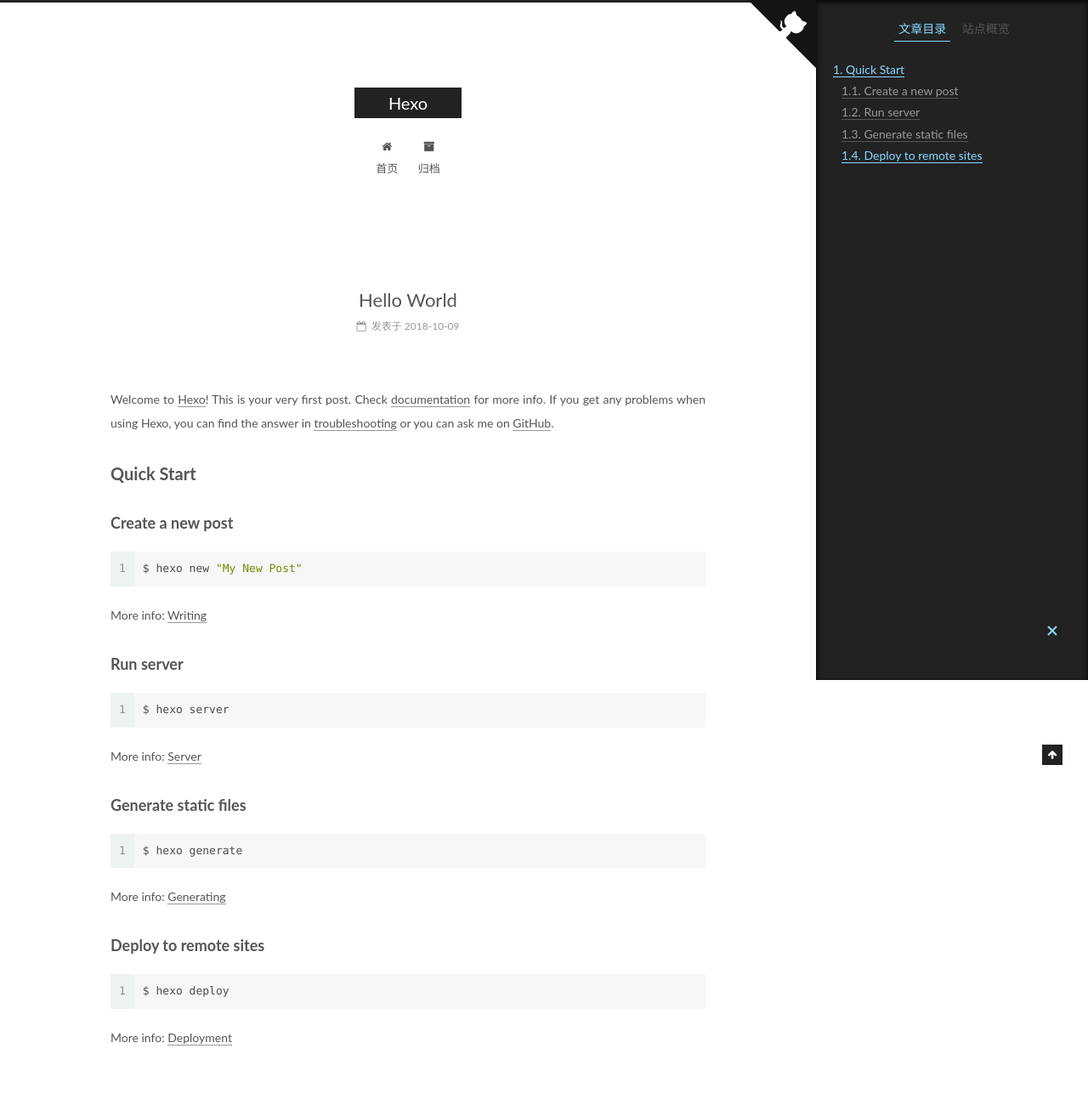
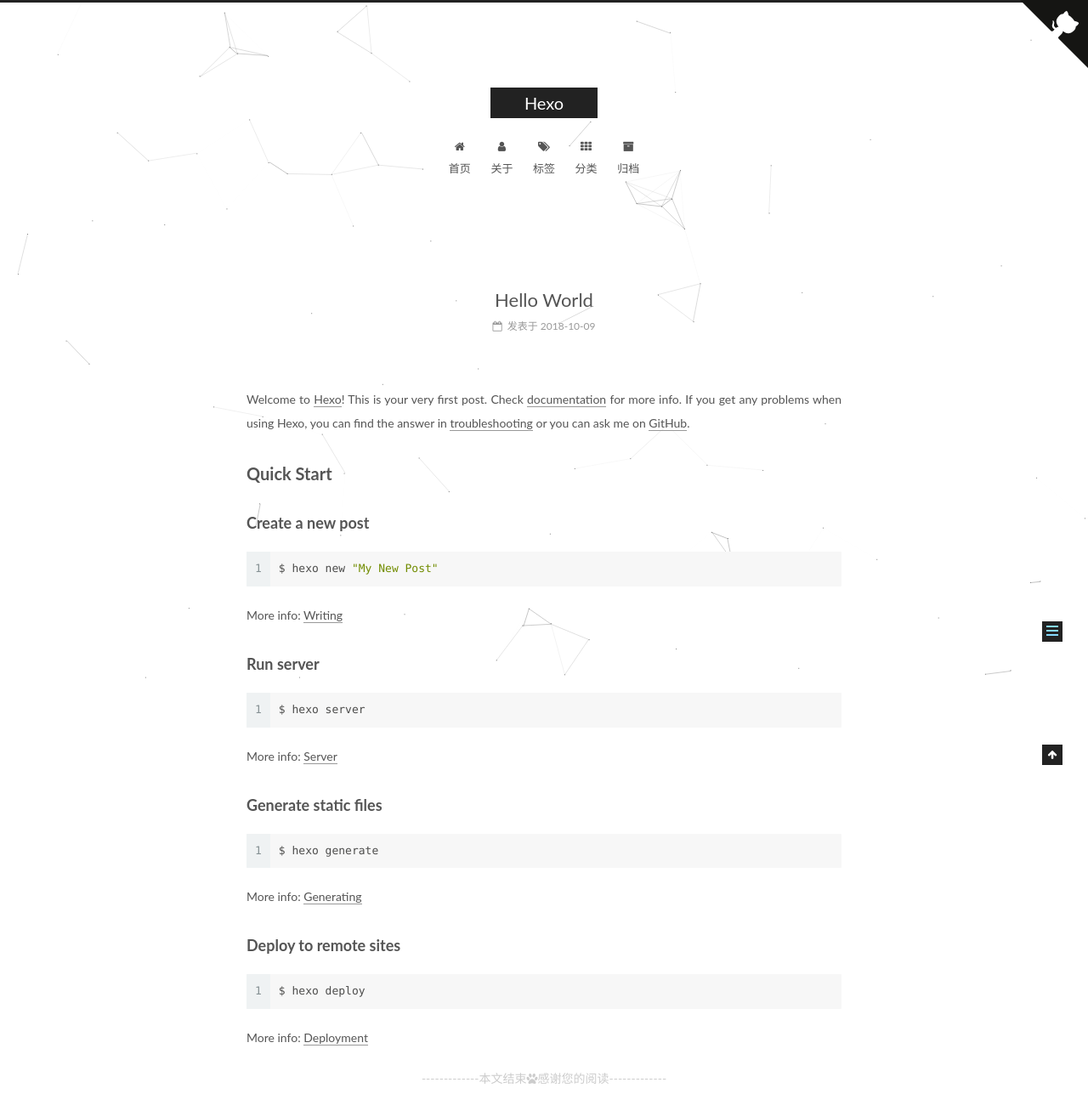
Before and after one commit to ltz150/ltz150.github.io, a plain HTML site: page 2018/10/09/hello-world/index.html in a window 1280 px wide. Shown: the top 1300 px of the page at 85% size. Drawn offline with Linux system fonts and the light colour scheme.

Commit message:
Site updated: 2018-10-17 01:14:42

```diff
--- a/2018/10/09/hello-world/index.html
+++ b/2018/10/09/hello-world/index.html
@@ -101,7 +101,7 @@
     root: '/',
     scheme: 'Muse',
     version: '5.1.4',
-    sidebar: {"position":"left","display":"post","offset":12,"b2t":false,"scrollpercent":false,"onmobile":false},
+    sidebar: {"position":"left","display":"hide","offset":12,"b2t":false,"scrollpercent":false,"onmobile":false},
     fancybox: true,
     tabs: true,
     motion: {"enable":true,"async":false,"transition":{"post_block":"fadeIn","post_header":"slideDownIn","post_body":"slideDownIn","coll_header":"slideLeftIn","sidebar":"slideUpIn"}},
@@ -189,6 +189,36 @@
               <i class="menu-item-icon fa fa-fw fa-home"></i> <br />
 
             首页
+          </a>
+        </li>
+
+
+        <li class="menu-item menu-item-about">
+          <a href="/about/" rel="section">
+
+              <i class="menu-item-icon fa fa-fw fa-user"></i> <br />
+
+            关于
+          </a>
+        </li>
+
+
+        <li class="menu-item menu-item-tags">
+          <a href="/tags/" rel="section">
+
+              <i class="menu-item-icon fa fa-fw fa-tags"></i> <br />
+
+            标签
+          </a>
+        </li>
+
+
+        <li class="menu-item menu-item-categories">
+          <a href="/categories/" rel="section">
+
+              <i class="menu-item-icon fa fa-fw fa-th"></i> <br />
+
+            分类
           </a>
         </li>
 
@@ -317,6 +347,16 @@
 
 
 
+
+	<div>
+
+      <div>
+
+        <div style="text-align:center;color: #ccc;font-size:14px;">-------------本文结束<i class="fa fa-paw"></i>感谢您的阅读-------------</div>
+
+</div>
+
+    </div>
 
 
 
@@ -545,6 +585,8 @@
 
 
 
+
+
     <script type="text/javascript" src="/lib/jquery/index.js?v=2.1.3"></script>
 
 
@@ -571,6 +613,11 @@
 
 
     <script type="text/javascript" src="/lib/fancybox/source/jquery.fancybox.pack.js?v=2.1.5"></script>
+
+
+
+
+    <script type="text/javascript" src="/lib/canvas-nest/canvas-nest.min.js"></script>
 
 
 
```
Also changed, not shown: archives/2018/10/index.html (+38 -1 lines), archives/2018/index.html (+38 -1 lines), archives/index.html (+38 -1 lines), index.html (+42 -1 lines).
